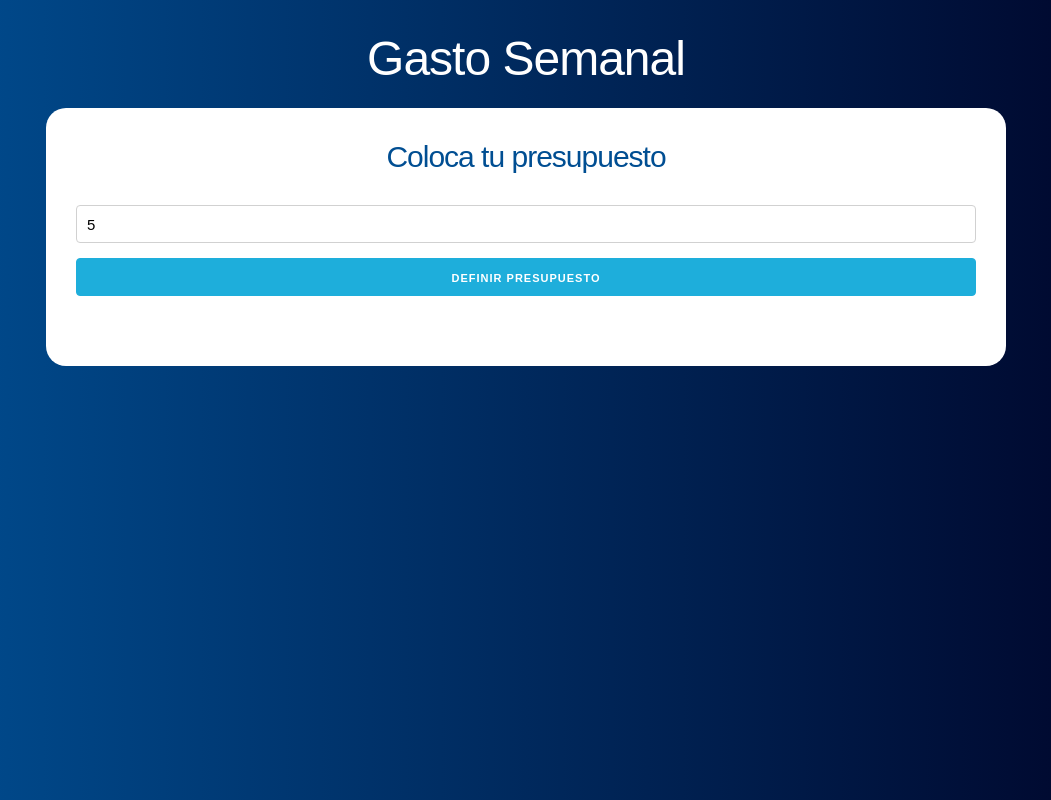
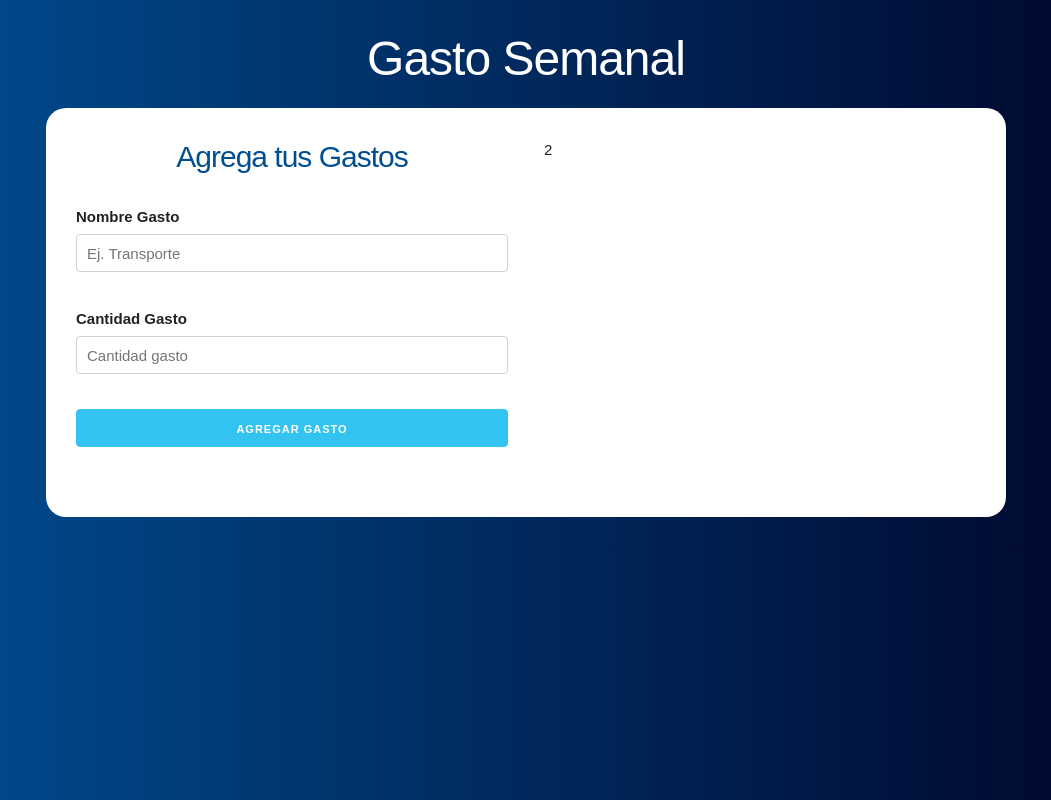
Before and after one commit to GerardoZuno/budget-react, a React (Create React App) app: page / in a window 1280 px wide. Both pictures are taken after typing "5" into the empty fields and a click on the input "Definir presupuesto". Shown: the whole page, without its empty margins (114-1165 px from the left). Built offline with nearby package versions, Linux system fonts and the light colour scheme.

Commit message:
Add conditional loading of components

```diff
--- a/src/App.jsx
+++ b/src/App.jsx
@@ -1,22 +1,34 @@
-import React, {useState} from "react";
+import React, { useState } from "react";
 import Budget from "./components/Budget";
+import Form from "./components/Form";
 
 function App() {
-
-  const [budget, setBudget] = useState(0)
-  const [remainingBudget, setRemainingBudget] = useState(0)
-
+  const [budget, setBudget] = useState(0);
+  const [remainingBudget, setRemainingBudget] = useState(0);
+  const [isBudget, setIsBudget] = useState(true);
 
   return (
     <div className="container">
       <header>
-
         <h1>Gasto Semanal</h1>
         <div className="contenido-principal">
-        <Budget
-        setBudget={setBudget}
-        setRemainingBudget={setRemainingBudget}/>
-        </div>
+          {isBudget ?(
+            <Budget
+              setBudget={setBudget}
+              setRemainingBudget={setRemainingBudget}
+              setIsBudget={setIsBudget}
+            />
+          ) : (
+            <div className="row">
+            <div className="one-half column">
+              <Form />
+            </div>
+            <div className="one-half column">2</div>
+          </div>
+          )}
+
+         </div>
+
       </header>
     </div>
   );
--- a/src/components/Budget.jsx
+++ b/src/components/Budget.jsx
@@ -1,7 +1,7 @@
 import React, {useState} from 'react'
 import Error from './Error';
 
-function Budget({setBudget, setRemainingBudget}) {
+function Budget({setBudget, setRemainingBudget, setIsBudget}) {
 
     const [quantity, setQuantity] = useState(0);
     const [error, setError] = useState(false);
@@ -21,6 +21,7 @@ function Budget({setBudget, setRemainingBudget}) {
         setError(false)
         setBudget(quantity)
         setRemainingBudget(quantity)
+        setIsBudget(false)
 
 
     }
--- /dev/null
+++ b/src/components/Form.jsx
@@ -0,0 +1,29 @@
+import React, {useState}from 'react'
+
+function Form() {
+    return (
+        <form>
+            <h2>Agrega tus Gastos</h2>
+            <div className="campo">
+                <label >Nombre Gasto</label>
+                <input
+                type="text"
+                className="u-full-width"
+                placeholder="Ej. Transporte" />
+            </div>
+            <div className="campo">
+                <label >Cantidad Gasto</label>
+                <input
+                type="number"
+                className="u-full-width"
+                placeholder="Cantidad gasto" />
+            </div>
+            <input
+            type="submit"
+            className="u-full-width button-primary"
+            value="Agregar Gasto" />
+        </form>
+    )
+}
+
+export default Form
```
